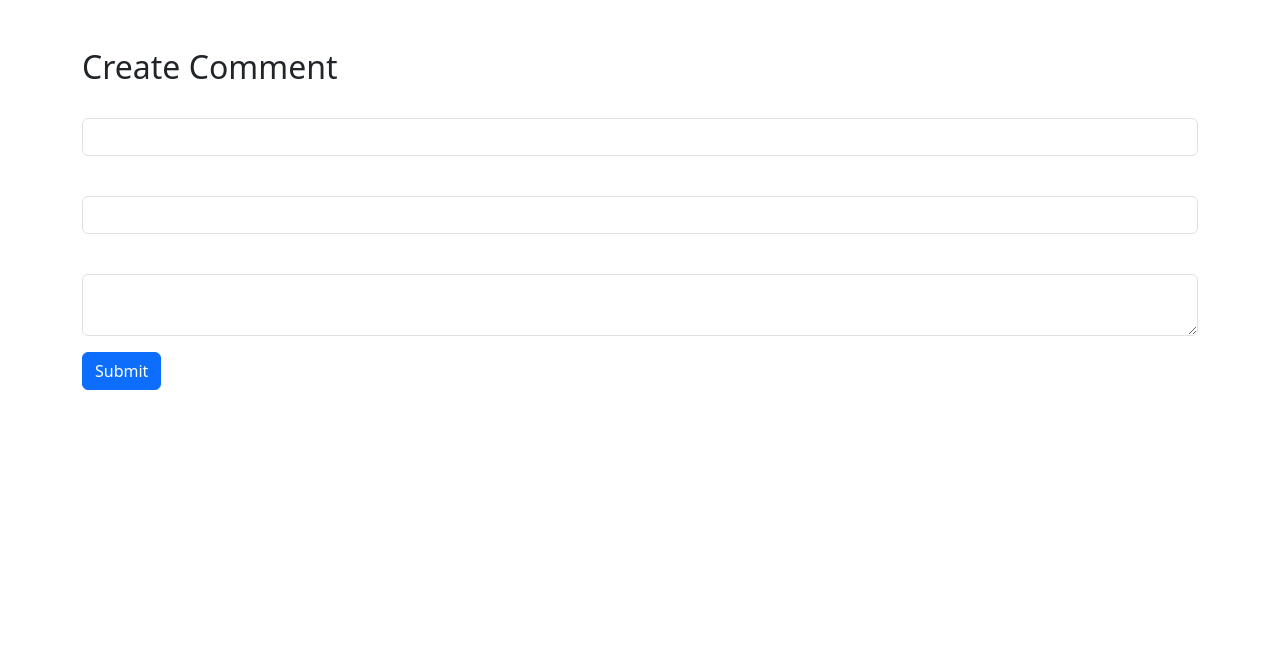
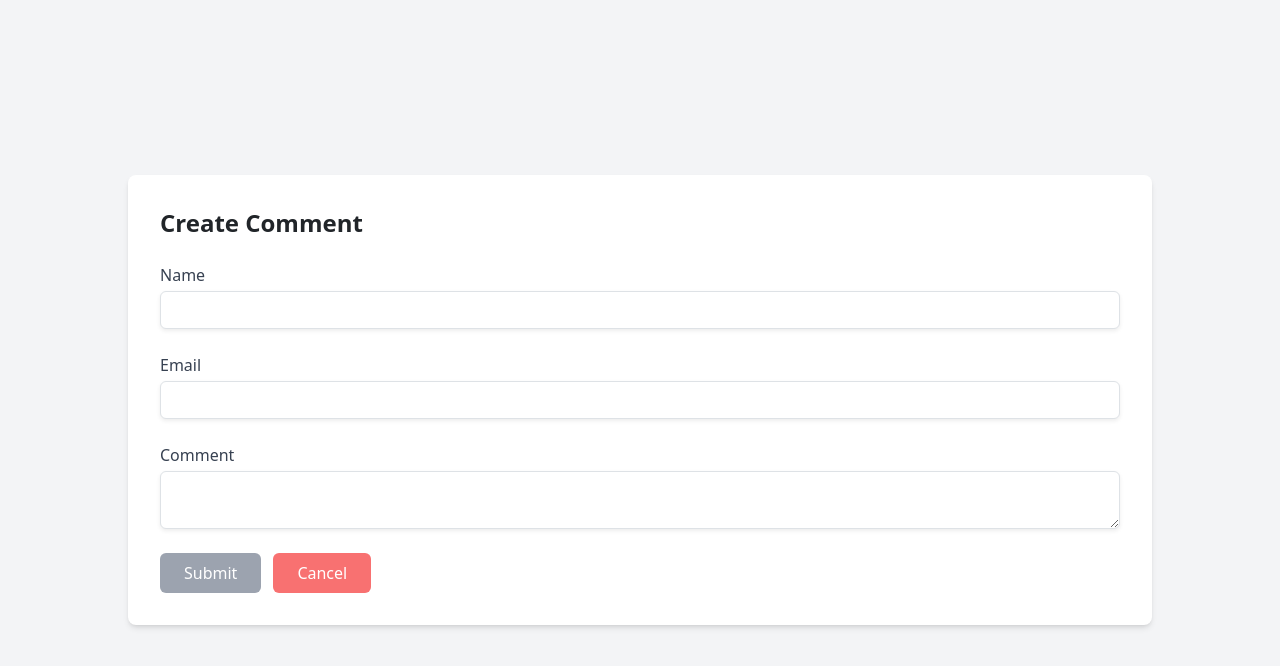
Before and after one commit to rudynurafif/nextjs-blogpost, a Next.js app: page /create-comment in a window 1280 px wide. Shown: the top 666 px of the page. Built offline with nearby package versions, Linux system fonts and the light colour scheme.

Commit message:
Tailwind styling

```diff
--- a/package.json
+++ b/package.json
@@ -15,7 +15,8 @@
     "primeicons": "^7.0.0",
     "primereact": "^10.7.0",
     "react": "^18",
-    "react-dom": "^18"
+    "react-dom": "^18",
+    "sweetalert2": "^11.12.2"
   },
   "devDependencies": {
     "autoprefixer": "^10.4.19",
--- a/src/pages/_app.js
+++ b/src/pages/_app.js
@@ -1,7 +1,16 @@
 import '@/styles/globals.css';
 import 'bootstrap/dist/css/bootstrap.min.css';
 import 'tailwindcss/tailwind.css';
+import { PrimeReactProvider, PrimeReactContext } from 'primereact/api';
 
 export default function App({ Component, pageProps }) {
-  return <Component {...pageProps} />;
+  const options = {
+    cssTransition: false,
+  };
+
+  return (
+    <PrimeReactProvider value={options}>
+      <Component {...pageProps} />
+    </PrimeReactProvider>
+  );
 }
--- a/src/pages/create-comment.js
+++ b/src/pages/create-comment.js
@@ -1,5 +1,4 @@
-import React from 'react';
-import { useState } from 'react';
+import React, { useState } from 'react';
 import { useRouter } from 'next/router';
 
 const CreateComment = () => {
@@ -7,6 +6,11 @@ const CreateComment = () => {
   const [email, setEmail] = useState('');
   const [body, setBody] = useState('');
   const [error, setError] = useState('');
+  const [touched, setTouched] = useState({
+    name: false,
+    email: false,
+    body: false,
+  });
 
   const router = useRouter();
 
@@ -22,44 +26,101 @@ const CreateComment = () => {
       return;
     }
 
+    // Simulate submission (replace with actual submission logic if needed)
+    console.log('Submitting comment:', { name, email, body });
+
+    // Redirect to dashboard after successful submission
     router.push('/dashboard');
   };
 
+  const handleCancel = () => {
+    // Redirect to dashboard without submitting
+    router.push('/dashboard');
+  };
+
+  const handleBlur = (field) => {
+    setTouched({
+      ...touched,
+      [field]: true,
+    });
+  };
+
+  const isNameValid = name !== '';
+  const isEmailValid = /\S+@\S+\.\S+/.test(email);
+  const isBodyValid = body !== '';
+
   return (
-    <div className='container mt-5'>
-      <h2>Create Comment</h2>
-      {error && <p className='text-danger'>{error}</p>}
+    <div className='flex items-center justify-center h-screen bg-gray-100'>
+      <div className='w-4/5 bg-white rounded-lg shadow-md p-8'>
+        <h2 className='text-2xl font-bold mb-4'>Create Comment</h2>
+        {error && <p className='text-red-500'>{error}</p>}
         <form onSubmit={handleSubmit}>
-        <div className='mb-3'>
-          <label className='form-label' Name></label>
+          <div className='mb-4'>
+            <label className='block text-gray-700'>Name</label>
             <input
               type='text'
-            className='form-control'
+              className={`mt-1 block w-full px-3 py-2 border rounded-md shadow-sm focus:outline-none focus:ring-blue-500 focus:border-blue-500 sm:text-sm ${
+                touched.name && !isNameValid ? 'border-red-500' : 'border-gray-300'
+              }`}
               value={name}
               onChange={(e) => setName(e.target.value)}
+              onBlur={() => handleBlur('name')}
             />
+            {touched.name && !isNameValid && (
+              <p className='text-red-500'>Name is required</p>
+            )}
           </div>
-        <div className='mb-3'>
-          <label className='form-label' Name></label>
+          <div className='mb-4'>
+            <label className='block text-gray-700'>Email</label>
             <input
               type='email'
-            className='form-control'
+              className={`mt-1 block w-full px-3 py-2 border rounded-md shadow-sm focus:outline-none focus:ring-blue-500 focus:border-blue-500 sm:text-sm ${
+                touched.email && !isEmailValid ? 'border-red-500' : 'border-gray-300'
+              }`}
               value={email}
               onChange={(e) => setEmail(e.target.value)}
+              onBlur={() => handleBlur('email')}
             />
+            {touched.email && !isEmailValid && (
+              <p className='text-red-500'>Email is invalid</p>
+            )}
           </div>
-        <div className='mb-3'>
-          <label className='form-label' Name></label>
+          <div className='mb-4'>
+            <label className='block text-gray-700'>Comment</label>
             <textarea
-            className='form-control'
+              className={`mt-1 block w-full px-3 py-2 border rounded-md shadow-sm focus:outline-none focus:ring-blue-500 focus:border-blue-500 sm:text-sm ${
+                touched.body && !isBodyValid ? 'border-red-500' : 'border-gray-300'
+              }`}
               value={body}
               onChange={(e) => setBody(e.target.value)}
-          />
+              onBlur={() => handleBlur('body')}
+            ></textarea>
+            {touched.body && !isBodyValid && (
+              <p className='text-red-500'>Comment is required</p>
+            )}
           </div>
-        <button type='submit' className='btn btn-primary'>
+          <div className='flex'>
+            <button
+              type='submit'
+              className={`py-2 mr-3 px-4 rounded-md ${
+                isNameValid && isEmailValid && isBodyValid
+                  ? 'bg-blue-500 text-white hover:bg-blue-700'
+                  : 'bg-gray-400 text-white cursor-not-allowed'
+              }`}
+              disabled={!isNameValid || !isEmailValid || !isBodyValid}
+            >
               Submit
             </button>
+            <button
+              type='button'
+              className='py-2 px-4 bg-red-400 text-white rounded-md hover:bg-red-500'
+              onClick={handleCancel}
+            >
+              Cancel
+            </button>
+          </div>
         </form>
+      </div>
     </div>
   );
 };
--- a/src/pages/dashboard.js
+++ b/src/pages/dashboard.js
@@ -1,13 +1,20 @@
-import React from 'react';
-import { useState, useEffect } from 'react';
+import React, { useState, useEffect } from 'react';
 import { DataTable } from 'primereact/datatable';
 import { Column } from 'primereact/column';
 import { Button } from 'primereact/button';
+import { InputText } from 'primereact/inputtext';
+import { useRouter } from 'next/router';
+import Swal from 'sweetalert2';
 import Link from 'next/link';
+import 'primereact/resources/themes/saga-blue/theme.css';
+import 'primereact/resources/themes/lara-light-cyan/theme.css';
+import 'primereact/resources/primereact.min.css';
+import 'primeicons/primeicons.css';
 
 const Dashboard = () => {
   const [comments, setComments] = useState([]);
   const [globalFilter, setGlobalFilter] = useState('');
+  const router = useRouter();
 
   useEffect(() => {
     fetch('https://jsonplaceholder.typicode.com/comments')
@@ -15,34 +22,123 @@ const Dashboard = () => {
       .then((data) => setComments(data));
   }, []);
 
+  const confirmDelete = (id) => {
+    Swal.fire({
+      title: 'Are you sure?',
+      text: "You won't be able to revert this!",
+      icon: 'warning',
+      showCancelButton: true,
+      confirmButtonColor: '#3085d6',
+      cancelButtonColor: '#f87171',
+      confirmButtonText: 'Yes, delete it!',
+    }).then((result) => {
+      if (result.isConfirmed) {
+        deleteComment(id);
+        Swal.fire({
+          title: 'Deleted!',
+          text: 'Your comment has been deleted.',
+          icon: 'success',
+          timer: 3000,
+          showConfirmButton: false,
+        });
+      } else if (result.dismiss === Swal.DismissReason.cancel) {
+        Swal.fire({
+          title: 'Cancelled',
+          text: 'Your data is safe!',
+          icon: 'info',
+          timer: 3000,
+          showConfirmButton: false,
+        });
+      }
+    });
+  };
+
   const deleteComment = (id) => {
     setComments(comments.filter((comment) => comment.id !== id));
   };
+
+  const handleLogout = () => {
+    router.push('/');
+  };
+
+  const onGlobalFilterChange = (e) => {
+    setGlobalFilter(e.target.value);
+  };
+
+  const clearFilter = () => {
+    setGlobalFilter('');
+  };
+
+  const renderHeader = () => {
+    return (
+      <div className='flex justify-between items-center mb-4'>
+        <div className='flex items-center'>
+          <h3 className='text-lg font-semibold'>List of Comments</h3>
+        </div>
+        <div className='flex items-center'>
+          <span className='p-input-icon-left'>
+            <InputText
+              value={globalFilter}
+              onChange={onGlobalFilterChange}
+              placeholder='Keyword search...'
+              className='p-inputtext-sm ml-5 h-10 p-3 rounded'
+            />
+          </span>
+          <Button
+            type='button'
+            label='Clear'
+            className='p-button-outlined ml-3 hidden sm:block'
+            onClick={clearFilter}
+          />
+        </div>
+      </div>
+    );
+  };
+
+  const header = renderHeader();
 
   const actionBodyTemplate = (rowData) => {
     return (
       <Button
         label='Delete'
-        className='p-button-danger'
-        onClick={() => deleteComment(rowData.id)}
+        className='bg-red-400 text-white p-2 rounded'
+        onClick={() => confirmDelete(rowData.id)}
       />
     );
   };
 
+  const indexBodyTemplate = (rowData, { rowIndex }) => {
+    return rowIndex + 1;
+  };
+
   return (
-    <div className='container mt-5'>
-      <h2>Dashboard</h2>
+    <div className='container mx-auto mt-5'>
+      <div className='flex justify-between items-center mb-4'>
+        <h1 className='text-3xl font-bold text-sky-500'>Welcome</h1>
+        <Button
+          label='Logout'
+          className='bg-red-500 font-semibold text-white p-2 rounded'
+          onClick={handleLogout}
+        />
+      </div>
+      <h2 className='text-2xl font-bold mb-4'>Dashboard</h2>
       <Link href='/create-comment'>
-        <button className='btn btn-success mb-3'> Create Comment</button>
+        <Button className='bg-green-600 text-white font-bold px-4 py-2 rounded-md mb-3'>
+          Create Comment
+        </Button>
       </Link>
-      <div className='card'>
+      <div className='card shadow-md rounded-lg overflow-hidden'>
         <DataTable
           value={comments}
           paginator
+          stripedRows
           rows={10}
+          rowsPerPageOptions={[10, 25, 50, 100]}
           globalFilter={globalFilter}
-          header='List of Comments'
+          header={header}
+          emptyMessage='No comments found.'
         >
+          <Column header='#' body={indexBodyTemplate} />
           <Column field='name' header='Name' filter filterPlaceholder='Search by name' />
           <Column
             field='email'
@@ -51,7 +147,7 @@ const Dashboard = () => {
             filterPlaceholder='Search by email'
           />
           <Column field='body' header='Comment' />
-          <Column field={actionBodyTemplate} header='Actions' />
+          <Column body={actionBodyTemplate} header='Actions' style={{ width: '8rem' }} />
         </DataTable>
       </div>
     </div>
--- a/src/pages/login.js
+++ b/src/pages/login.js
@@ -1,50 +1,86 @@
-import React from 'react';
-import { useState } from 'react';
+import React, { useState } from 'react';
 import { useRouter } from 'next/router';
 
 const LoginPage = () => {
   const [username, setUsername] = useState('');
   const [password, setPassword] = useState('');
-  const [error, setError] = useState('');
+  const [touched, setTouched] = useState({
+    username: false,
+    password: false,
+  });
 
   const router = useRouter();
 
   const handleSubmit = (e) => {
     e.preventDefault();
     if (username === '' || password === '') {
-      setError('Field is required');
       return;
     }
     router.push('/dashboard');
   };
 
+  const handleBlur = (field) => {
+    setTouched({
+      ...touched,
+      [field]: true,
+    });
+  };
+
+  const isUsernameValid = username !== '';
+  const isPasswordValid = password !== '';
+
   return (
-    <div className='container mt-5'>
-      <h2>Login Page</h2>
-      {error && <p className='text-danger'>{error}</p>}
+    <div className='flex items-center justify-center h-screen bg-gray-100'>
+      <div className='max-w-2xl sm:w-4/5 bg-white rounded-lg shadow-md p-8'>
+        <h2 className='text-2xl font-bold mb-4'>Login Page</h2>
         <form onSubmit={handleSubmit}>
-        <div className='mt-5 mb-3'>
-          <label className='form-label'>Username</label>
+          <div className='mb-4'>
+            <label className='block text-gray-700'>Username</label>
             <input
               type='text'
-            className='form-control'
+              className={`mt-1 block w-full px-3 py-2 border rounded-md shadow-sm focus:outline-none focus:ring-blue-500 focus:border-blue-500 sm:text-sm ${
+                touched.username && !isUsernameValid
+                  ? 'border-red-500'
+                  : 'border-gray-300'
+              }`}
               value={username}
               onChange={(e) => setUsername(e.target.value)}
+              onBlur={() => handleBlur('username')}
             />
+            {touched.username && !isUsernameValid && (
+              <p className='text-red-500'>Username is required</p>
+            )}
           </div>
-        <div mb-3>
-          <label className='form-label'>Password</label>
+          <div className='mb-4'>
+            <label className='block text-gray-700'>Password</label>
             <input
               type='password'
-            className='form-control'
+              className={`mt-1 block w-full px-3 py-2 border rounded-md shadow-sm focus:outline-none focus:ring-blue-500 focus:border-blue-500 sm:text-sm ${
+                touched.password && !isPasswordValid
+                  ? 'border-red-500'
+                  : 'border-gray-300'
+              }`}
               value={password}
               onChange={(e) => setPassword(e.target.value)}
+              onBlur={() => handleBlur('password')}
             />
+            {touched.password && !isPasswordValid && (
+              <p className='text-red-500'>Password is required</p>
+            )}
           </div>
-        <button type='submit' className='btn btn-primary mt-3'>
+          <button
+            type='submit'
+            className={`w-full py-2 px-4 text-white font-bold rounded-md ${
+              isUsernameValid && isPasswordValid
+                ? 'bg-blue-500 hover:bg-blue-600'
+                : 'bg-gray-400 cursor-not-allowed'
+            }`}
+            disabled={!isUsernameValid || !isPasswordValid}
+          >
             Login
           </button>
         </form>
+      </div>
     </div>
   );
 };
```
Also changed, not shown: 1 other file (tests, documents, lock files or other folders). Lines whose indentation alone changed are shown as unchanged.
